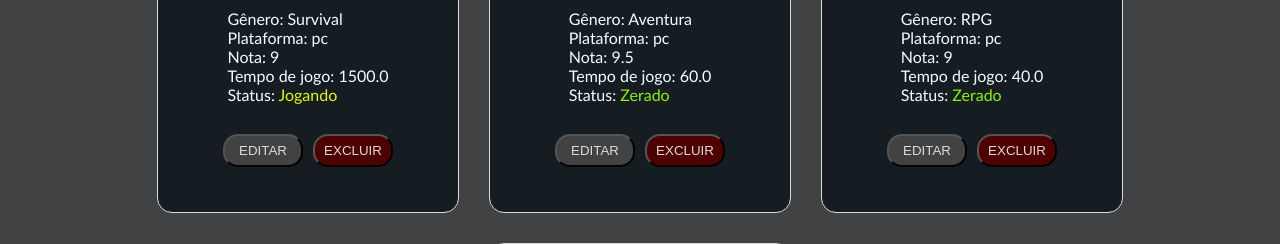
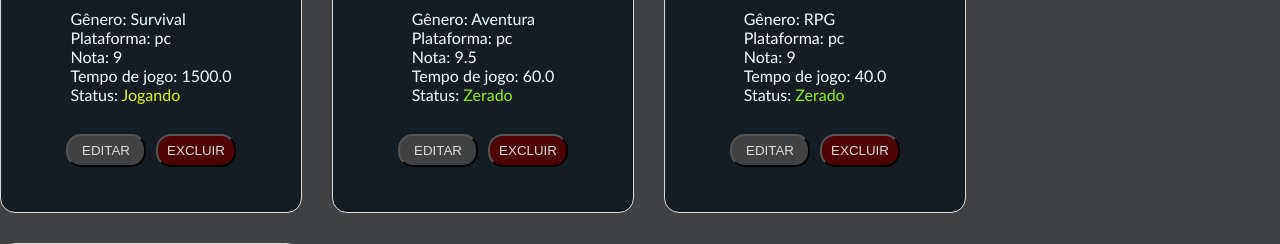
Before and after one commit to Faezito/gamedb2.0, a Flask app: a page that uses templates/dashboard.html in a window 1280 px wide. Shown: the part 960-1204 px from the top of the page. Run offline with Flask 3, Linux system fonts and the light colour scheme; a user stored in the database is signed in; data comes from the database, SQL or seed files in the repository.

Commit message:
Update dashboard.css

```diff
--- a/static/css/dashboard.css
+++ b/static/css/dashboard.css
@@ -49,7 +49,7 @@
     width: fit-content;
     height: 90%;
     flex-direction: row;
-    justify-content: flex-start space-around;
+    justify-content: flex-start;
     gap: 30px;
     flex-wrap: wrap;
 }
```
